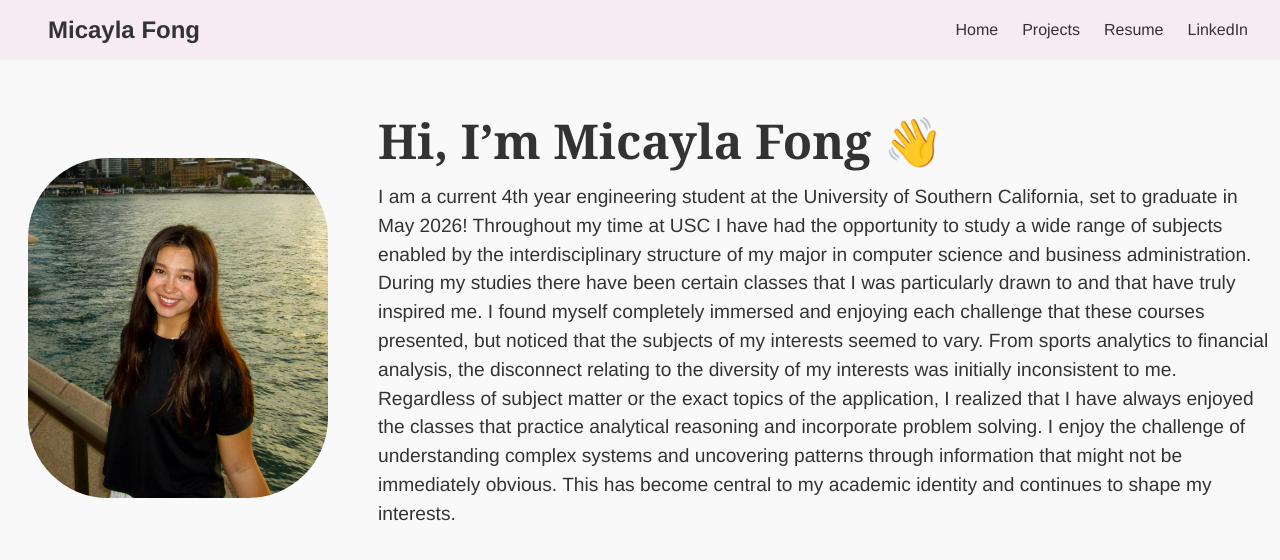
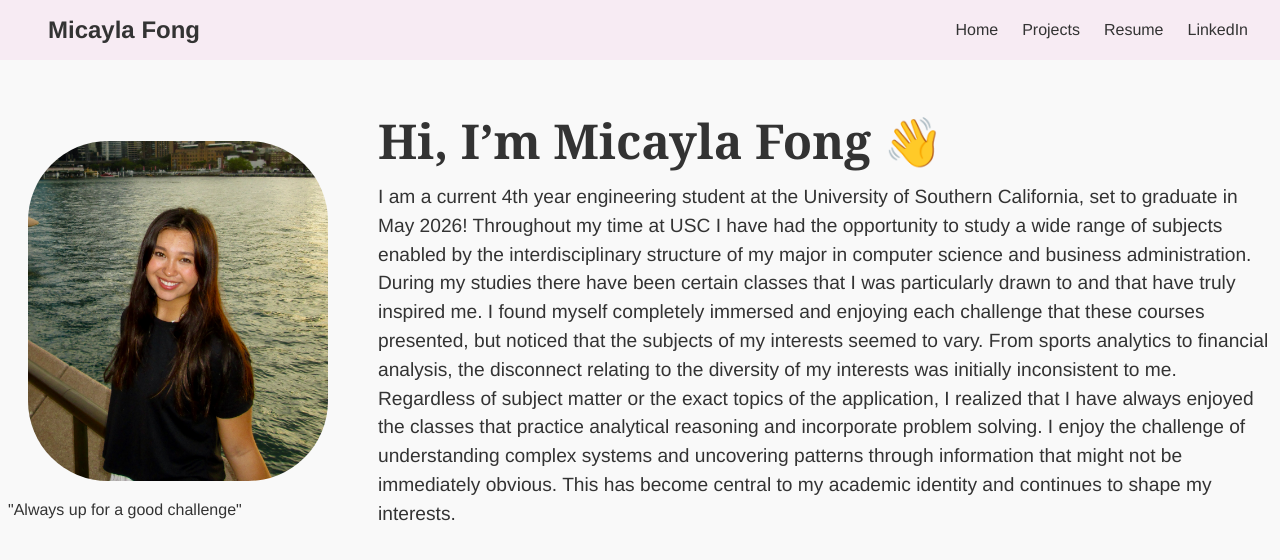
Before and after one commit to mdfong35/mdfong35.github.io, a Jekyll site: the page built from index.md, in a window 1280 px wide. Shown: the top 560 px of the page. Built offline with Jekyll 4.4.1, drawn with Linux system fonts in a browser that asks for light colours.

Commit message:
Update index.md

```diff
--- a/index.md
+++ b/index.md
@@ -9,6 +9,7 @@ permalink: /
 <div class="intro-container">
   <div class="profile-photo">
     <img src="assets/IMG_0684 (1).jpeg" alt="My Photo">
+    <p class="photo-quote">"Always up for a good challenge"</p>
   </div>
   <div class="intro-text">
     <h1>Hi, I’m Micayla Fong 👋</h1>
```
